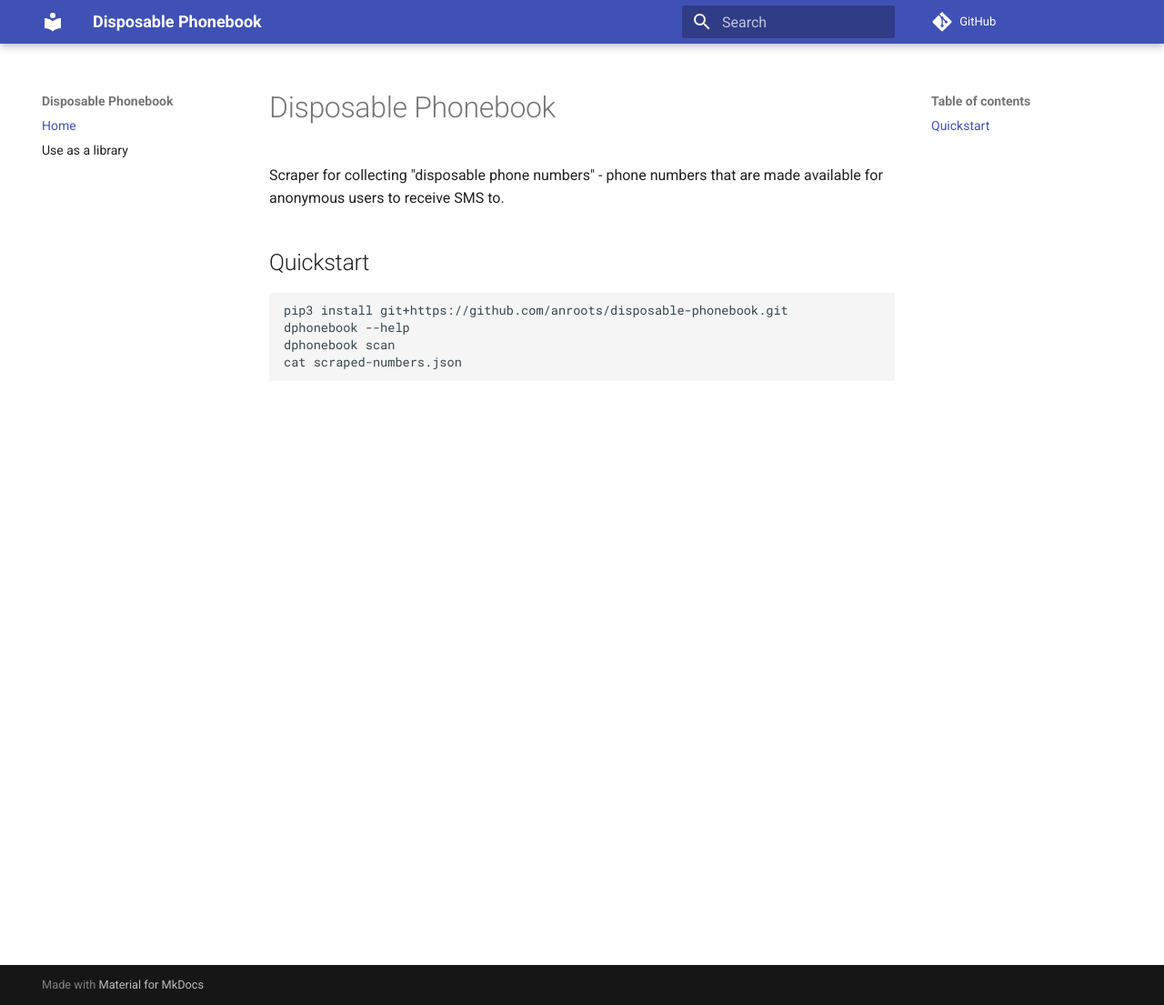
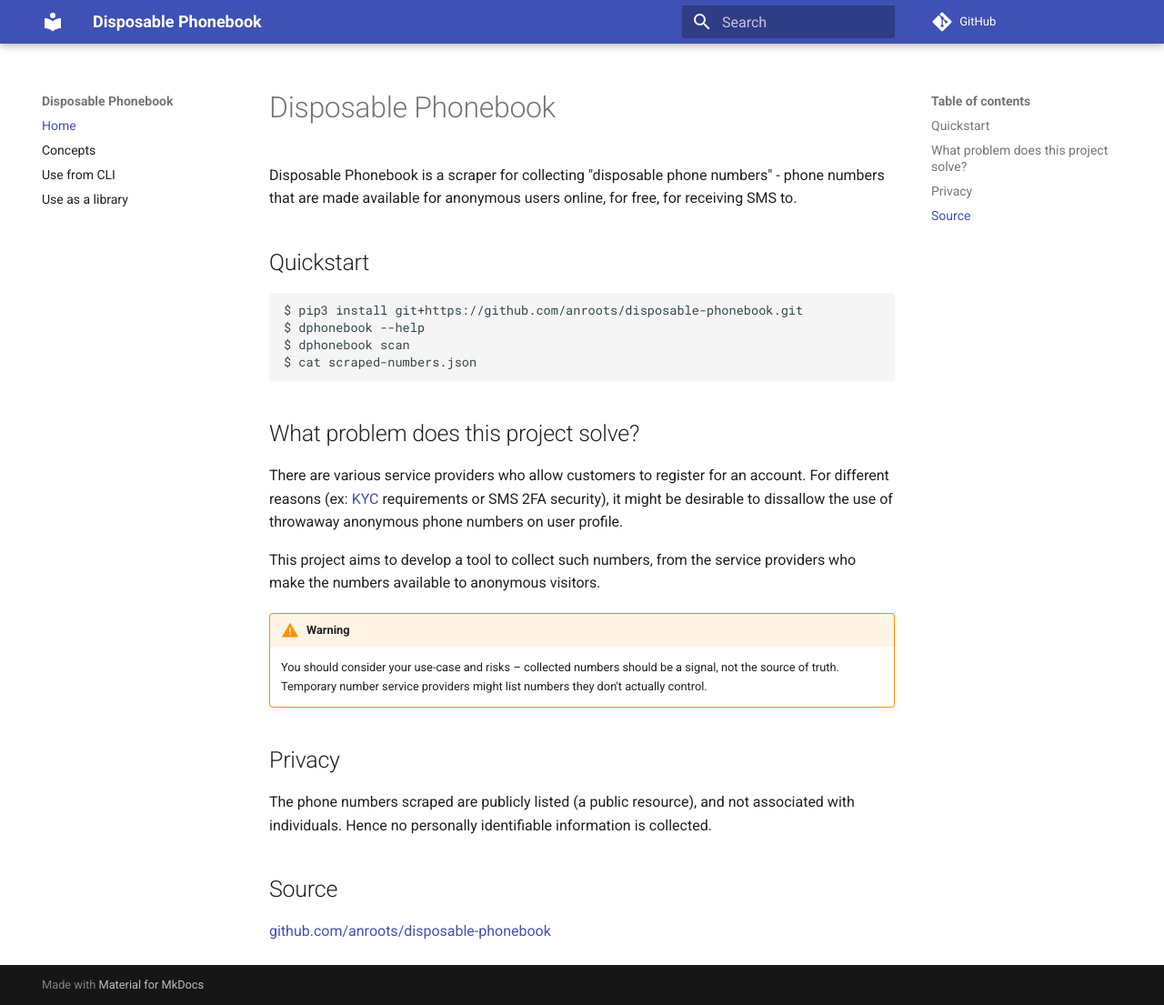
Before and after one commit to anroots/disposable-phonebook, an MkDocs documentation site: the page built from docs/index.md, in a window 1280 px wide and 1105 px high. Shown: the whole window at 91% size. Built offline with MkDocs 1.6.1 and Material for MkDocs 9.7.7, drawn with Linux system fonts in a browser that asks for light colours; comment, search, counter and statistics services are not loaded.

Commit message:
Add more docs

````diff
--- a/docs/index.md
+++ b/docs/index.md
@@ -1,12 +1,35 @@
 # Disposable Phonebook
 
-Scraper for collecting "disposable phone numbers" - phone numbers that are made available for anonymous users to receive SMS to.
+Disposable Phonebook is a scraper for collecting "disposable phone numbers" -
+phone numbers that are made available for anonymous users online, for free, for receiving SMS to.
 
 ## Quickstart
 
 ``` bash
-pip3 install git+https://github.com/anroots/disposable-phonebook.git
-dphonebook --help
-dphonebook scan
-cat scraped-numbers.json
+$ pip3 install git+https://github.com/anroots/disposable-phonebook.git
+$ dphonebook --help
+$ dphonebook scan
+$ cat scraped-numbers.json
 ```
+
+## What problem does this project solve?
+
+There are various service providers who allow customers to register for an account.
+For different reasons (ex: [KYC](https://en.wikipedia.org/wiki/Know_your_customer) requirements
+or SMS 2FA security), it might be desirable to dissallow the use of throwaway anonymous phone numbers
+on user profile.
+
+This project aims to develop a tool to collect such numbers, from the service providers who make
+the numbers available to anonymous visitors.
+
+!!! warning Warning
+     You should consider your use-case and risks – collected numbers should be a signal, not the source of truth. Temporary number service providers might list numbers they don't actually control.
+
+## Privacy
+
+The phone numbers scraped are publicly listed (a public resource), and not associated with individuals.
+Hence no personally identifiable information is collected.
+
+## Source
+
+[github.com/anroots/disposable-phonebook](https://github.com/anroots/disposable-phonebook)
--- a/mkdocs.yml
+++ b/mkdocs.yml
@@ -5,6 +5,8 @@
   name: material
 nav:
  - Home: index.md
+ - Concepts: concepts.md
+ - Use from CLI: use-from-cli.md
  - Use as a library: use-as-lib.md
 
 markdown_extensions:
@@ -14,3 +16,4 @@
   - pymdownx.inlinehilite
   - pymdownx.snippets
   - pymdownx.superfences
+  - admonition
````
Also changed, not shown: README.md (+0 -6 lines), docs/concepts.md (added, +17 -0 lines), docs/use-from-cli.md (added, +27 -0 lines).
